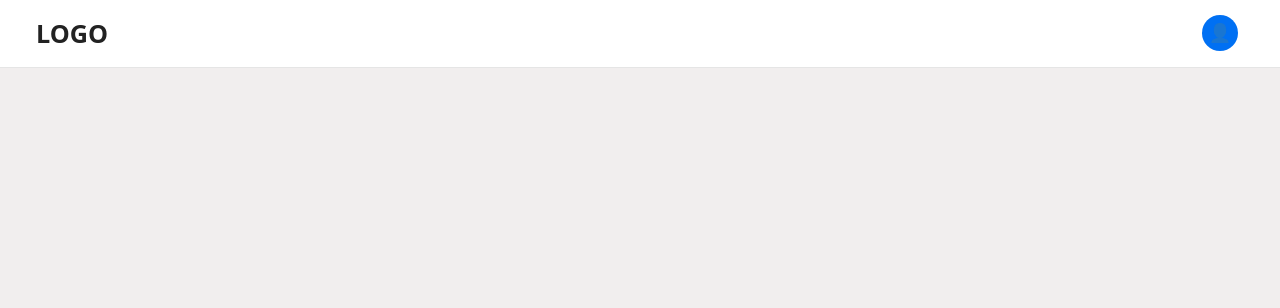
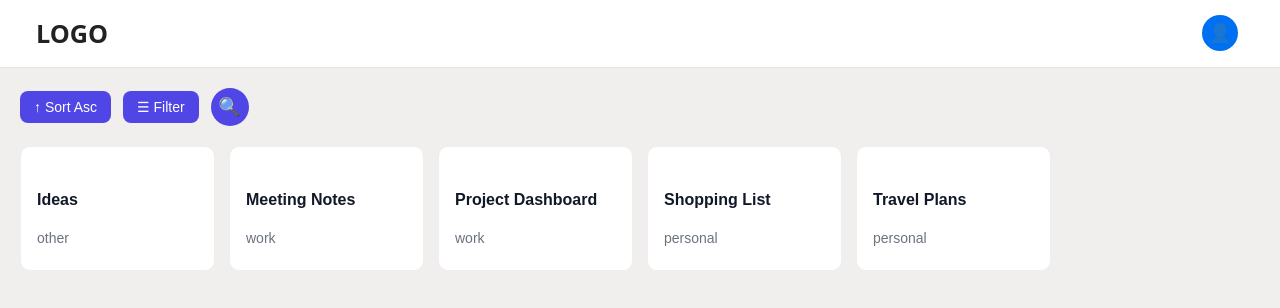
Before and after one commit to veerendranadhkoppula/Thinking-project, a Next.js app: page / in a window 1280 px wide. Shown: the top 308 px of the page. Built offline with nearby package versions, Linux system fonts and the light colour scheme; no server answers.

Commit message:
dashboard component

```diff
--- /dev/null
+++ b/src/app/(frontend)/Home/DashBoard/DashBoard.jsx
@@ -0,0 +1,121 @@
+"use client";
+import React, { useState, useMemo, useRef, useEffect } from "react";
+import styles from "./DashBoard.module.css";
+
+const DashBoard = ({ data }) => {
+  const [searchTerm, setSearchTerm] = useState("");
+  const [sortOrder, setSortOrder] = useState("asc");
+  const [filterOpen, setFilterOpen] = useState(false);
+  const [filterCategory, setFilterCategory] = useState("all");
+  const [searchOpen, setSearchOpen] = useState(false);
+
+  const filterRef = useRef(null);
+
+  useEffect(() => {
+    function handleClickOutside(event) {
+      if (filterRef.current && !filterRef.current.contains(event.target)) {
+        setFilterOpen(false);
+      }
+    }
+
+    if (filterOpen) {
+      document.addEventListener("mousedown", handleClickOutside);
+    } else {
+      document.removeEventListener("mousedown", handleClickOutside);
+    }
+
+    return () => {
+      document.removeEventListener("mousedown", handleClickOutside);
+    };
+  }, [filterOpen]);
+
+  const filteredData = useMemo(() => {
+    let filtered = data;
+
+    if (filterCategory !== "all") {
+      filtered = filtered.filter((item) => item.category === filterCategory);
+    }
+
+    if (searchTerm.trim()) {
+      filtered = filtered.filter((item) =>
+        item.title.toLowerCase().includes(searchTerm.toLowerCase())
+      );
+    }
+
+    filtered = filtered.sort((a, b) => {
+      if (sortOrder === "asc") {
+        return a.title.localeCompare(b.title);
+      } else {
+        return b.title.localeCompare(a.title);
+      }
+    });
+
+    return filtered;
+  }, [data, searchTerm, sortOrder, filterCategory]);
+
+  return (
+    <div className={styles.dashboardContainer}>
+      <div className={styles.dashboardControls}>
+        <button
+          className={styles.controlBtn}
+          onClick={() => setSortOrder(sortOrder === "asc" ? "desc" : "asc")}
+        >
+          {sortOrder === "asc" ? "↑ Sort Asc" : "↓ Sort Desc"}
+        </button>
+
+        <div className={styles.filterWrapper} ref={filterRef}>
+          <button
+            className={styles.controlBtn}
+            onClick={() => setFilterOpen(!filterOpen)}
+          >
+            ☰ Filter
+          </button>
+          {filterOpen && (
+            <div className={styles.filterDropdown}>
+              <button onClick={() => setFilterCategory("all")}>All</button>
+              <button onClick={() => setFilterCategory("work")}>Work</button>
+              <button onClick={() => setFilterCategory("personal")}>
+                Personal
+              </button>
+              <button onClick={() => setFilterCategory("other")}>Other</button>
+            </div>
+          )}
+        </div>
+
+        <div className={styles.searchWrapper}>
+          <button
+            className={styles.searchIcon}
+            onClick={() => setSearchOpen(!searchOpen)}
+          >
+            🔍
+          </button>
+          <input
+            type="text"
+            className={`${styles.controlSearch} ${
+              searchOpen ? styles.showSearch : ""
+            }`}
+            placeholder="Search dashboard canvases..."
+            value={searchTerm}
+            onChange={(e) => setSearchTerm(e.target.value)}
+          />
+        </div>
+      </div>
+
+
+      <div className={styles.dashboardResults}>
+        {filteredData.length > 0 ? (
+          filteredData.map((item) => (
+            <div key={item.id} className={styles.dashboardCard}>
+              <h4>{item.title}</h4>
+              <p>{item.category}</p>
+            </div>
+          ))
+        ) : (
+          <p className={styles.noResults}>No results found</p>
+        )}
+      </div>
+    </div>
+  );
+};
+
+export default DashBoard;
--- /dev/null
+++ b/src/app/(frontend)/Home/DashBoard/DashBoard.module.css
@@ -0,0 +1,136 @@
+.dashboardContainer {
+  padding: 20px;
+  font-family: Arial, sans-serif;
+}
+
+.dashboardControls {
+  display: flex;
+  align-items: center;
+  gap: 12px;
+  margin-bottom: 20px;
+}
+
+.controlBtn {
+  background: #4f46e5;
+  color: white;
+  padding: 8px 14px;
+  border: none;
+  border-radius: 8px;
+  cursor: pointer;
+  font-size: 14px;
+  transition: background 0.2s ease;
+}
+
+.controlBtn:hover {
+  background: #4338ca;
+}
+
+.filterWrapper {
+  position: relative;
+}
+
+.filterDropdown {
+  position: absolute;
+  top: 110%;
+  left: 0;
+  background: white;
+  border: 1px solid #ddd;
+  border-radius: 8px;
+  display: flex;
+  flex-direction: column;
+  min-width: 120px;
+  box-shadow: 0 2px 6px rgba(0, 0, 0, 0.15);
+}
+
+.filterDropdown button {
+  padding: 8px 12px;
+  border: none;
+  background: transparent;
+  cursor: pointer;
+  text-align: left;
+  transition: background 0.2s ease;
+}
+
+.filterDropdown button:hover {
+  background: #f3f4f6;
+}
+
+.searchWrapper {
+  position: relative;
+  display: flex;
+  align-items: center;
+}
+
+.searchIcon {
+  background: #4f46e5;
+  color: white;
+  border: none;
+  border-radius: 50%;
+  width: 38px;
+  height: 38px;
+  cursor: pointer;
+  font-size: 18px;
+  display: flex;
+  align-items: center;
+  justify-content: center;
+  transition: background 0.2s ease;
+}
+
+.searchIcon:hover {
+  background: #4338ca;
+}
+
+.controlSearch {
+  width: 0;
+  opacity: 0;
+  padding: 0;
+  margin-left: 8px;
+  border: 1px solid #ddd;
+  border-radius: 8px;
+  outline: none;
+  font-size: 14px;
+  transition: width 0.3s ease, opacity 0.3s ease, padding 0.3s ease;
+}
+
+.showSearch {
+  width: 220px;
+  opacity: 1;
+  padding: 8px 12px;
+}
+
+
+.dashboardResults {
+  display: grid;
+  grid-template-columns: repeat(auto-fill, minmax(180px, 1fr));
+  gap: 14px;
+}
+
+.dashboardCard {
+  background: white;
+  border: 1px solid #eee;
+  border-radius: 10px;
+  padding: 16px;
+  transition: transform 0.2s ease, box-shadow 0.2s ease;
+}
+
+.dashboardCard:hover {
+  transform: translateY(-4px);
+  box-shadow: 0 4px 12px rgba(0, 0, 0, 0.08);
+}
+
+.noResults {
+  color: #888;
+  font-size: 14px;
+}
+.dashboardCard h4 {
+  color: #111827;
+  font-size: 16px;
+  font-weight: 600;
+  margin-bottom: 6px;
+}
+
+.dashboardCard p {
+  color: #6b7280;
+  font-size: 14px;
+  margin: 0;
+}
--- a/src/app/(frontend)/page.tsx
+++ b/src/app/(frontend)/page.tsx
@@ -1,5 +1,6 @@
 // app/(frontend)/page.tsx
 import Navbar from './Home/Navbar/Navbar';
+import DashBoard from './Home/DashBoard/DashBoard';
 import { cookies } from 'next/headers';
 import db from './lib/db';
 
@@ -22,11 +23,18 @@ export default async function HomePage() {
     );
     user = result.rows[0] || null;
   }
+  const dummyData = [
+  { id: 1, title: "Project Dashboard", category: "work" },
+  { id: 2, title: "Shopping List", category: "personal" },
+  { id: 3, title: "Meeting Notes", category: "work" },
+  { id: 4, title: "Travel Plans", category: "personal" },
+  { id: 5, title: "Ideas", category: "other" },
+];
 
   return (
     <>
       <Navbar user={user} />
-      {/* rest of your homepage */}
+      <DashBoard data={dummyData}/>
     </>
   );
 }
```
